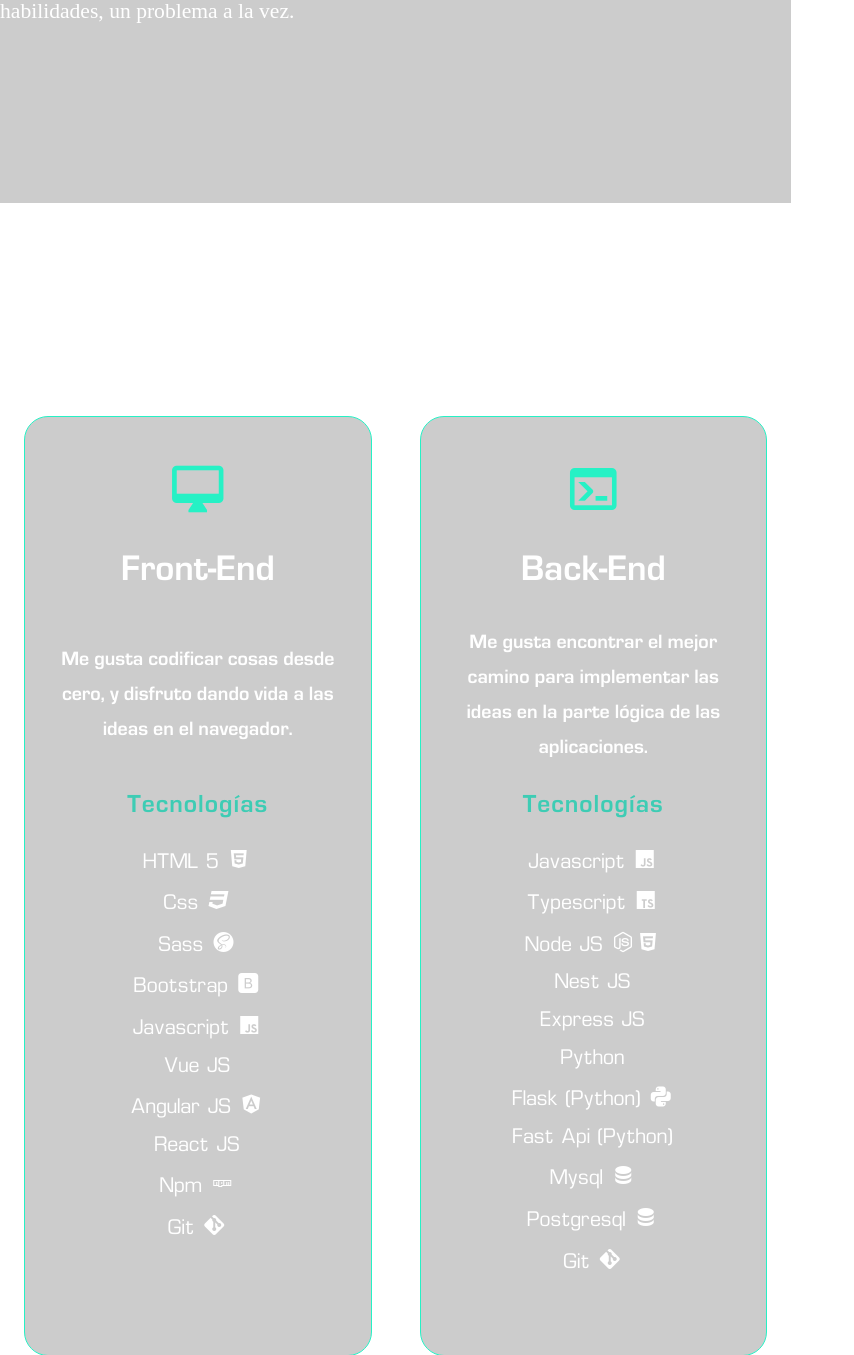
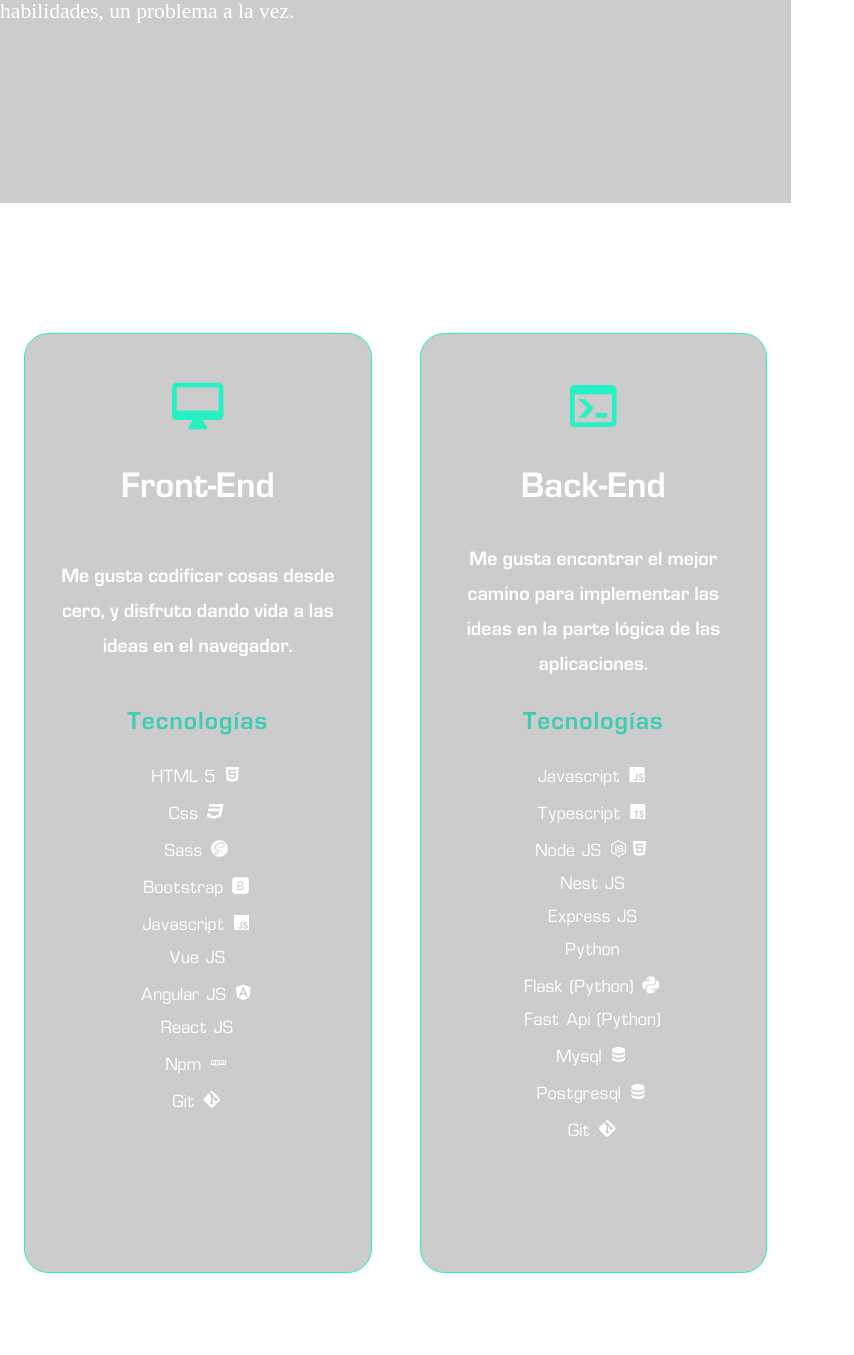
Before and after one commit to elbernv/portafolio, a PHP site: page / in a window 1280 px wide. Shown: the part 1397-2752 px from the top of the page, without its empty margins (0-854 px from the left). After the commit the page ends 2670 px from the top, so only its background shows below. Run offline with PHP 8.4, Linux system fonts and the light colour scheme; some web fonts are replaced.

Commit message:
added responsive styles for skills card

```diff
--- a/css/index.css
+++ b/css/index.css
@@ -208,7 +208,7 @@
   display: flex;
   align-items: center;
   justify-content: center;
-  height: 1366px;
+  height: 1200px;
 }
 .skills-card .front-end-skills,
 .skills-card .back-end-skills {
@@ -282,12 +282,21 @@
 }
 .skills-card .front-end-skills .content .list_content li,
 .skills-card .back-end-skills .content .list_content li {
-  font-size: 24px;
+  font-size: 20px;
   margin: 5px 0;
   font-family: Eurostile-Normal;
   letter-spacing: 1px;
 }
 
+@media (min-width: 0px) and (max-width: 767.98px) {
+  .skills-card {
+    flex-direction: column;
+    height: 2100px;
+  }
+  .skills-card .front-end-skills {
+    margin-bottom: 50px;
+  }
+}
 .footer {
   display: flex;
   min-height: 280px;
--- a/scss/components/_skills-card.scss
+++ b/scss/components/_skills-card.scss
@@ -5,7 +5,7 @@
   display: flex;
   align-items: center;
   justify-content: center;
-  height: 1366px;
+  height: 1200px;
 
   .front-end-skills,
   .back-end-skills {
@@ -40,7 +40,7 @@
       }
     }
 
-    .content{
+    .content {
       color: #ffff;
       width: 100%;
 
@@ -55,7 +55,7 @@
         height: 120px;
       }
 
-      .list_title{
+      .list_title {
         text-align: center;
         font-family: Eurostile-Bold;
         margin-top: 35px;
@@ -75,8 +75,8 @@
         margin-block-end: 0;
         padding-inline-start: 0px;
 
-        li{
-          font-size: 24px;
+        li {
+          font-size: 20px;
           margin: 5px 0;
           font-family: Eurostile-Normal;
           letter-spacing: 1px;
@@ -85,3 +85,14 @@
     }
   }
 }
+
+@media (min-width: 0px) and (max-width: 767.98px) {
+  .skills-card {
+    flex-direction: column;
+    height: 2100px;
+
+    .front-end-skills {
+      margin-bottom: 50px;
+    }
+  }
+}
```
Also changed, not shown: index.html (+21 -6 lines), 1 other file.
